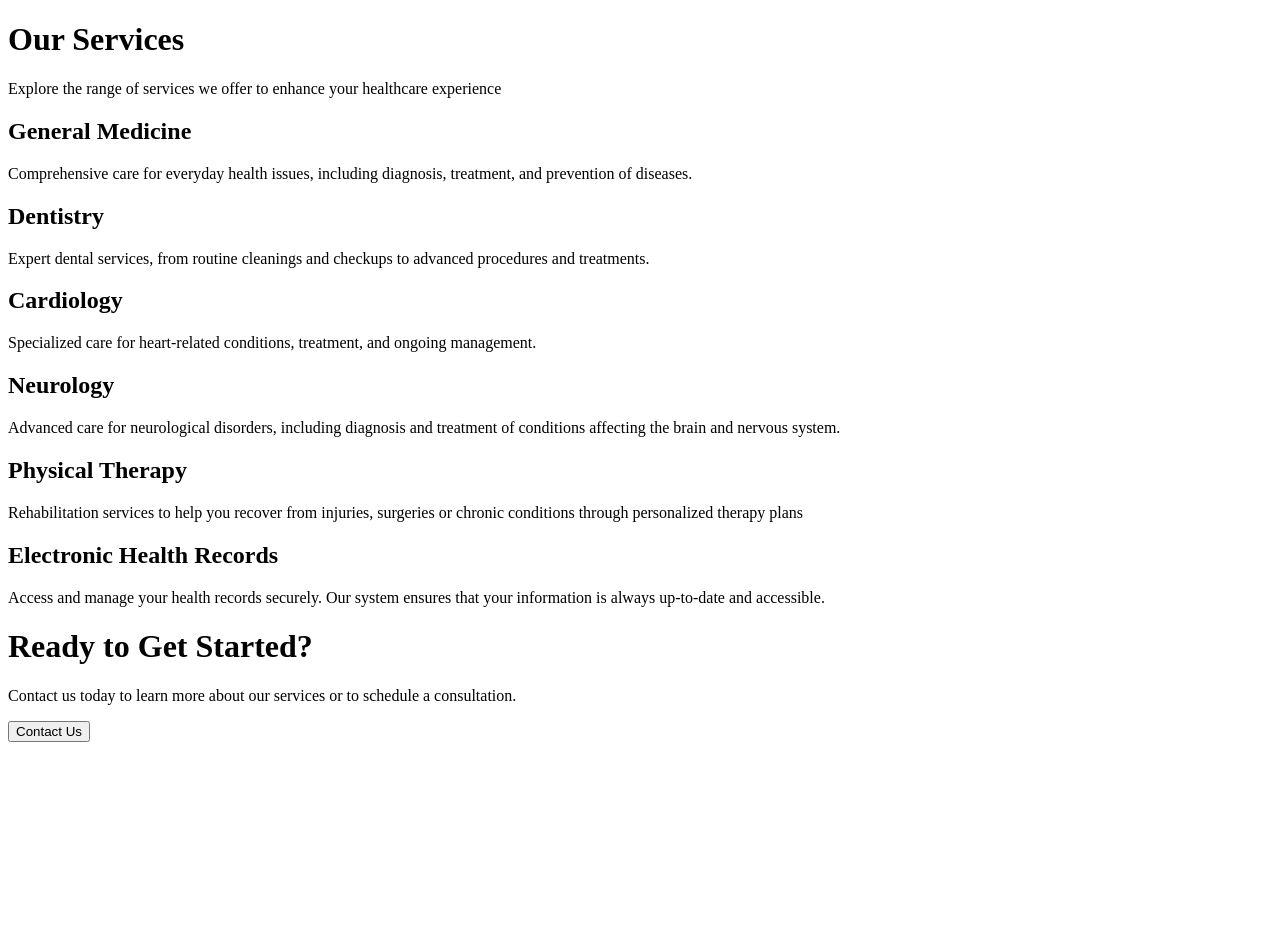
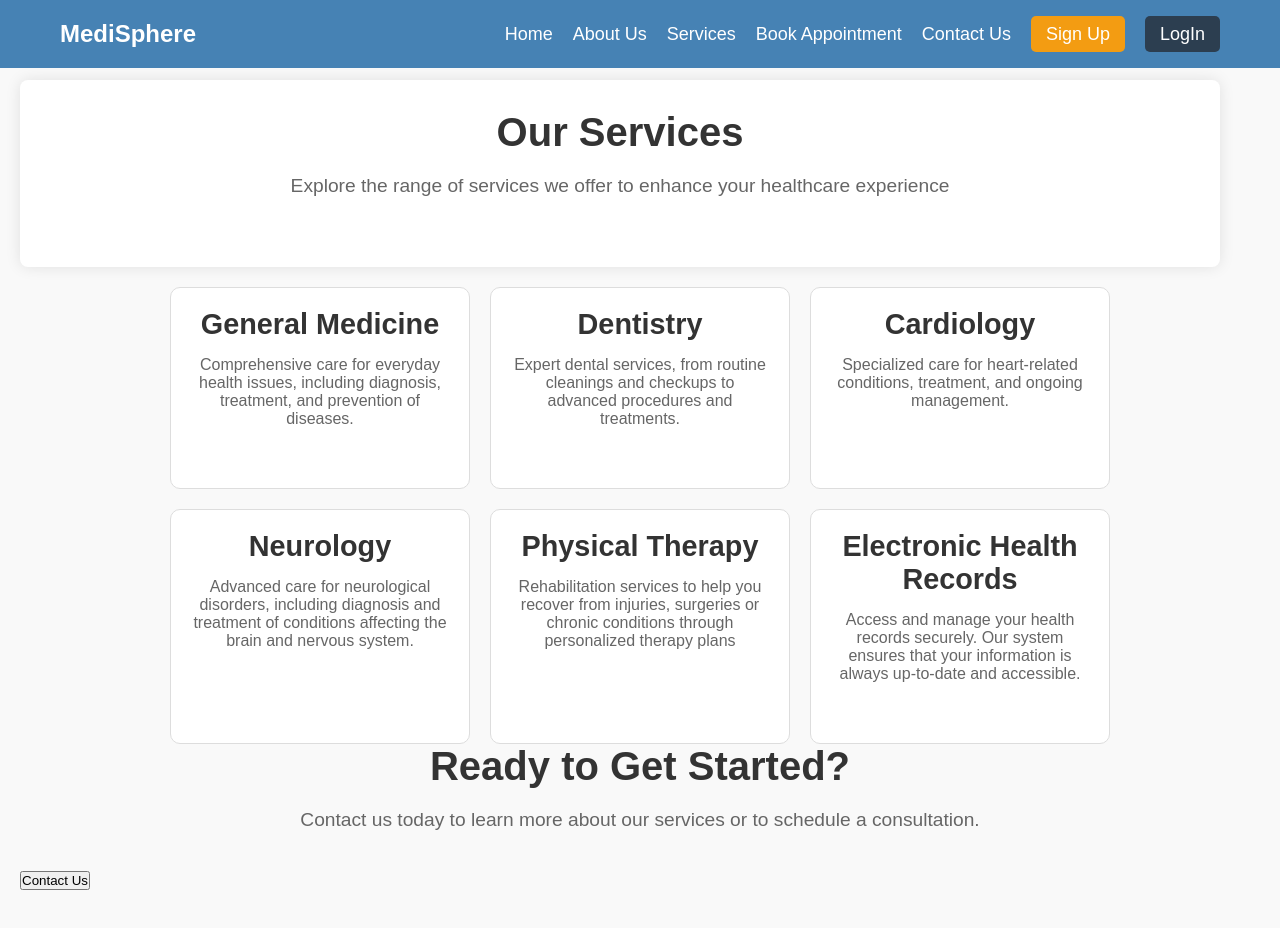
Before and after one commit to ShallotD/MediSphere, a plain HTML site: page services.html in a window 1280 px wide. Before the commit the page ends 800 px from the top, so only its background shows below. Drawn offline with Linux system fonts and the light colour scheme.

Commit message:
styled services page

```diff
--- a/services.html
+++ b/services.html
@@ -5,57 +5,294 @@
         <meta name="viewport" content="width=device-width, initial-scale=1.0">
         <title>Services offered at MediSphere</title>
 
+        <style>
+ /* Base styling */
+* {
+    margin: 0;
+    padding:0;
+    box-sizing: border-box;
+}
+
+body {
+    font-family: Arial, sans-serif;
+}
+
+/* Navigation bar styling*/
+.navbar {
+   background-color:steelblue;
+   padding: 20px 0;
+   position:fixed;
+   width:100%;
+   top: 0;
+   z-index: 1000;
+}
+
+.navbar-container {
+    max-width: 1200px;
+    margin: 0 auto;
+    display: flex;
+    justify-content: space-between;
+    align-items: center;
+    padding: 0 20px;
+}
+
+.logo {
+    color: white;
+    font-size: 24px;
+    font-weight: bold;
+    text-decoration: none;
+    text-align: start;
+}
+
+.nav-links {
+    display: flex;
+    list-style: none;
+    align-items: center;
+}
+
+.nav-links li {
+    margin-left: 20px;
+}
+
+.nav-links a {
+    color: white;
+    text-decoration: none;
+    font-size: 18px;
+    transition: color 0.3s;
+}
+
+.nav-links a:hover {
+    color: #f1c40f;
+}
+
+.btn {
+    padding: 8px 15px;
+    border-radius: 5px;
+    transition: background-color 0.3s;
+}
+
+.signup-btn {
+    background-color: #f39c12;
+    color: white;
+}
+
+.login-btn {
+    background: #2c3e50 ;
+    color: white;
+}
+
+.signup-btn:hover,
+.login-btn:hover {
+    background-color: #e67e22;
+}
+
+.menu-icon {
+    display: none;
+    cursor: pointer;
+    flex-direction: column;
+}
+
+.menu-bar {
+    width: 25px;
+    height: 3px;
+    background-color: white;
+    margin: 4px 0;
+}
+
+
+
+/* Services Section */
+.services {
+    background: #f9f9f9;
+    padding: 60px 20px;
+}
+
+.services .container {
+    max-width: 1200px;
+    margin: 20px 0;
+    background: #ffffff;
+    padding: 30px;
+    border-radius: 8px;
+    box-shadow: 0 0 15px rgba(0, 0, 0, 0.1);
+}
+
+.services h1 {
+    text-align: center;
+    font-size: 2.5em;
+    margin-bottom: 20px;
+    color: #333;
+}
+
+.services p {
+    text-align: center;
+    font-size: 1.2em;
+    margin-bottom: 40px;
+    color: #666;
+}
+
+.services-grid {
+    display: flex;
+    flex-wrap: wrap;
+    gap: 20px;
+    justify-content: center;
+}
+
+.service-item {
+    background: #fff;
+    border: 1px solid #ddd;
+    border-radius: 10px;
+    padding: 20px;
+    text-align: center;
+    width: 100%;
+    max-width: 300px;
+    transition: box-shadow 0.3s ease, transform 0.3s ease;
+}
+
+.service-item .icon {
+    font-size: 3em;
+    color: #007BFF;
+    margin-bottom: 15px;
+}
+
+.service-item h2 {
+    font-size: 1.8em;
+    margin-bottom: 15px;
+    color: #333;
+}
+
+.service-item p {
+    font-size: 1em;
+    color: #666;
+}
+
+.service-item:hover {
+    box-shadow: 0 4px 12px rgba(0, 0, 0, 0.2);
+    transform: translateY(-5px);
+
+
+/* Responsive Design */
+@media (max-width: 768px) {
+    .nav-links {
+        display: none;
+        flex-direction: column;
+        position: absolute;
+        top: 60px;
+        right: 0;
+        background-color: #2c3e50;
+        width: 100%;
+        text-align: center;
+        z-index: 999; /* Ensure it appears above other elements */
+    }
+
+    .nav-links li {
+        margin: 20px 0;
+    }
+
+    .menu-icon {
+        display: flex;/* Show the menu icon */
+    }
+
+    .menu-icon.active + .nav-links {
+        display: flex;/* Show the nav links when active */
+    }
+
+    .services-grid {
+        flex-direction: column;
+        align-items: center;
+
+    }
+
+}
+
+        </style>
+
     </head>
     <body>
+        <!--header segment-->
+        <header>
+            <nav class="navbar">
+
+                <div class="navbar-container">
+
+                    <div>
+                        <a href="#" class="logo">MediSphere</a>
+                    </div>
+
+                    <div>
+                        <ul class="nav-links">
+                            <li><a href="#">Home</a></li>
+                            <li><a href="#about">About Us</a></li>
+                            <li><a href="#services">Services</a></li>
+                            <li><a href="#appointment">Book Appointment</a></li>
+                            <li><a href="#contact">Contact Us</a></li>
+                            <li><a href="#signup" class="btn signup-btn">Sign Up</a></li>
+                            <li><a href="#login" class="btn login-btn">LogIn</a></li>
+                        </ul>
+
+                    <!--Mobile Menu Icon-->
+                    <div class="menu-icon">
+                        <span class="menu-bar"></span>
+                        <span class="menu-bar"></span>
+                        <span class="menu-bar"></span>
+                    </div>
+                    </div>
+
+                </div>
+
+            </nav>
+        </header>
+
+
+        <!--Section-->
+        <section class="services">
+            <div class="container">
                 <h1>Our Services</h1>
                 <p>Explore the range of services we offer to enhance your healthcare experience</p>
+            </div>
 
+
+            <div class="services-grid">
+                <div class="service-item">
                     <h2>General Medicine</h2>
                     <p>Comprehensive care for everyday health issues, including diagnosis, treatment, and prevention of diseases.</p>
+                </div>
 
+                <div class="service-item">
                     <h2>Dentistry</h2>
                     <p>Expert dental services, from routine cleanings and checkups to advanced procedures and treatments.</p>
+                </div>
 
+                <div class="service-item">
                     <h2>Cardiology</h2>
                     <p>Specialized care for heart-related conditions, treatment, and ongoing management.</p>
+                </div>
 
+                <div class="service-item">
                     <h2>Neurology</h2>
                     <p>Advanced care for neurological disorders, including diagnosis and treatment of conditions affecting the brain and nervous system.</p>
+                </div>
 
+                <div class="service-item">
                     <h2>Physical Therapy</h2>
                     <p>Rehabilitation services to help you recover from injuries, surgeries or chronic conditions through personalized therapy plans</p>
+                </div>
 
+                <div class="service-item">
                     <h2>Electronic Health Records</h2>
                     <p>Access and manage your health records securely. Our system ensures that your information is always up-to-date and accessible.</p>
+                </div>
 
+            </div>
+
+
+            <div class="cta">
                 <h1>Ready to Get Started?</h1>
                 <p>Contact us today to learn more about our services or to schedule a consultation.</p>
 
                 <button >Contact Us</button>
+            </div>
+
+        </section>
 
     </body>
 </html>
-<!--<section></section>
-    <div>
-        <h2>Our Services</h2>
-        <div>
-            <div>
-                <h3>General Consultation</h3>
-                <p>Consult with a licensed doctor for primary healthcare advice.</p>
-            </div>
-            <div>
-                <h3>Speacialist Consultation</h3>
-                <p>Get expert advice from speacialists in various fields, including dermatology, cardiology, and more.</p>
-            </div>
-            <div>
-                <h3>Online Prescriptions</h3>
-                <p>Receive prescriptions from doctors directly after consultations.</p>
-            </div>
-            <div>
-                <h3>Emergency Care</h3>
-                <p>Fast Access to critical care services.</p>
-            </div>
-        </div>
-    </div>
-</section>
--->
```
Lines whose indentation alone changed are shown as unchanged.
